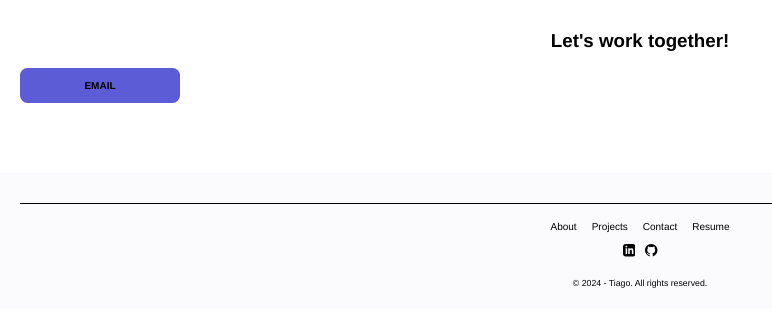
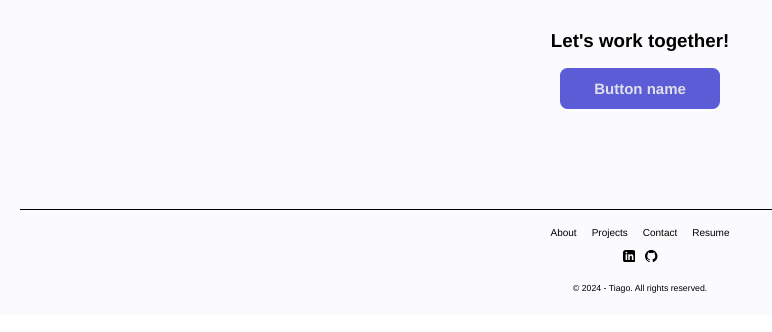
Before and after one commit to brtiago/portfolio, an Angular app: page / in a window 1280 px wide. Shown: the top 332 px of the page, without its empty margins (0-772 px from the left). Built offline with nearby package versions, Linux system fonts and the light colour scheme.

Commit message:
feat: copy to clipboard implementation

```diff
--- a/src/app/components/ui-button/ui-button.component.html
+++ b/src/app/components/ui-button/ui-button.component.html
@@ -1,5 +1,5 @@
 
-  <button class="btn overflow-hidden relative w-64 bg-background-400 text-white py-4 px-4 rounded-xl font-bold uppercase --
+  <button class="overflow-hidden relative w-64 bg-background-400 text-text-100 py-4 px-4 rounded-xl font-bold text-2xl hover:text-xl
   before:block before:absolute before:h-full before:w-full before:bg-accent-1 before:left-0 before:top-0 before:-translate-y-full
   hover:before:translate-y-0 before:transition-transform">
     <span class="relative"> {{ button.name }} </span>
--- a/src/app/pages/contact/contact.component.html
+++ b/src/app/pages/contact/contact.component.html
@@ -1,9 +1,9 @@
-<div class="bg-white py-6 sm:py-8 lg:py-12">
+<div class="bg-background-1 py-6 sm:py-8 lg:py-12 pt-4">
     <div class="mx-auto max-w-screen-2xl px-4 md:px-8">
       <!-- text - start -->
       <div class="mb-10 md:mb-16">
         <h2 class="mb-4 text-center font-bold text-x text-gray-800 md:mb-6 lg:text-3xl">Let's work together!</h2>
-        <app-ui-button [button]="button"/>
-        </div>
+        <app-ui-button [button]="btn" [cdkCopyToClipboard]="btn.name" class="flex flex-col items-center"/>
+      </div>
     </div>
   </div>
--- a/src/app/pages/contact/contact.component.ts
+++ b/src/app/pages/contact/contact.component.ts
@@ -1,5 +1,5 @@
 import { Component, Input } from '@angular/core';
-import {ClipboardModule} from '@angular/cdk/clipboard';
+import { ClipboardModule } from '@angular/cdk/clipboard';
 import { UiButtonComponent } from '../../components/ui-button/ui-button.component';
 
 @Component({
@@ -10,7 +10,8 @@ import { UiButtonComponent } from '../../components/ui-button/ui-button.componen
   styleUrl: './contact.component.scss'
 })
 export class ContactComponent {
-  @Input() button = {
-    name: "email"
+  btn = {
+    name: "Button name"
   }
+
 }
```
